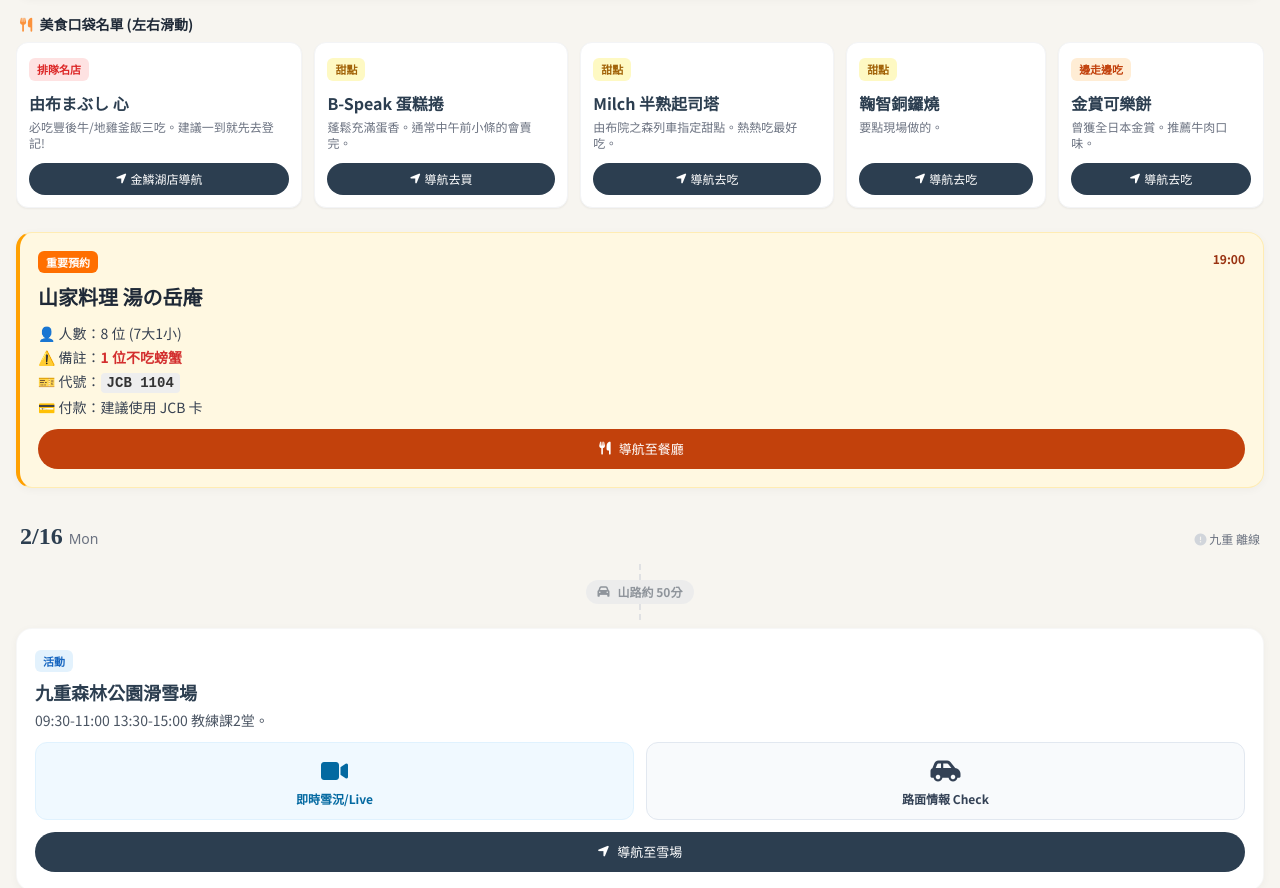
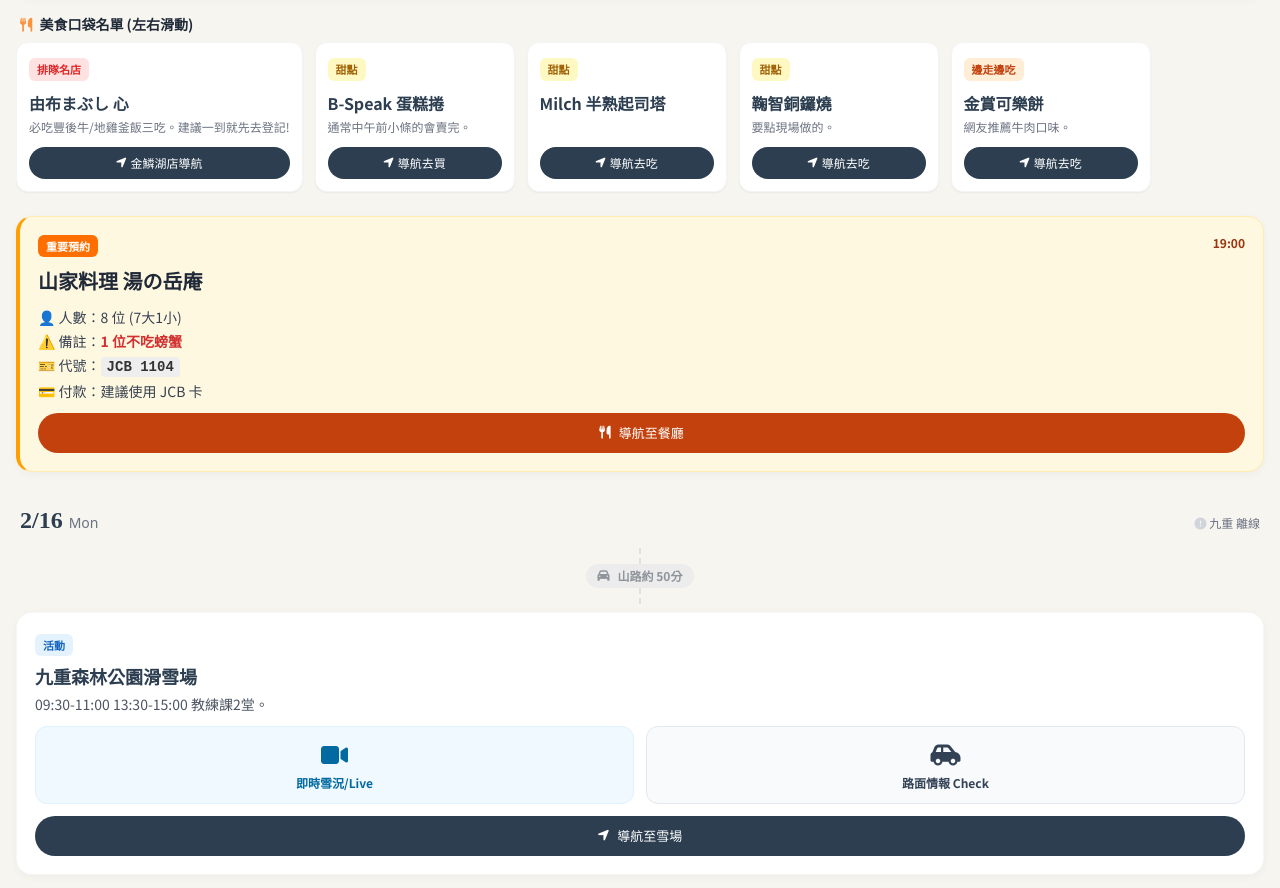
Before and after one commit to eatingyang/eating2926, a plain HTML site: page index.html in a window 1280 px wide. Shown: the part 1374-2262 px from the top of the page. Drawn offline with nearby package versions, Linux system fonts and the light colour scheme; no server answers.

Commit message:
Update index.html

```diff
--- a/index.html
+++ b/index.html
@@ -262,7 +262,7 @@
                         <div>
                             <span class="tag bg-yellow-100 text-yellow-700">甜點</span>
                             <h4 class="font-bold mt-1">B-Speak 蛋糕捲</h4>
-                            <p class="text-xs text-gray-500 mt-1">蓬鬆充滿蛋香。通常中午前小條的會賣完。</p>
+                            <p class="text-xs text-gray-500 mt-1">通常中午前小條的會賣完。</p>
                         </div>
                         <a href="https://www.google.com/maps/search/?api=1&query=由布+B Speak" target="_blank" class="btn-nav mt-3 text-xs py-2">
                             <i class="fas fa-location-arrow mr-1"></i> 導航去買
@@ -273,7 +273,6 @@
                         <div>
                             <span class="tag bg-yellow-100 text-yellow-700">甜點</span>
                             <h4 class="font-bold mt-1">Milch 半熟起司塔</h4>
-                            <p class="text-xs text-gray-500 mt-1">由布院之森列車指定甜點。熱熱吃最好吃。</p>
                         </div>
                         <a href="https://www.google.com/maps/search/?api=1&query=由布+Milch" target="_blank" class="btn-nav mt-3 text-xs py-2">
                             <i class="fas fa-location-arrow mr-1"></i> 導航去吃
@@ -294,7 +293,7 @@
                         <div>
                             <span class="tag bg-orange-100 text-orange-700">邊走邊吃</span>
                             <h4 class="font-bold mt-1">金賞可樂餅</h4>
-                            <p class="text-xs text-gray-500 mt-1">曾獲全日本金賞。推薦牛肉口味。</p>
+                            <p class="text-xs text-gray-500 mt-1">網友推薦牛肉口味。</p>
                         </div>
                         <a href="https://www.google.com/maps/search/?api=1&query=由布+金賞可樂餅" target="_blank" class="btn-nav mt-3 text-xs py-2">
                             <i class="fas fa-location-arrow mr-1"></i> 導航去吃
```
